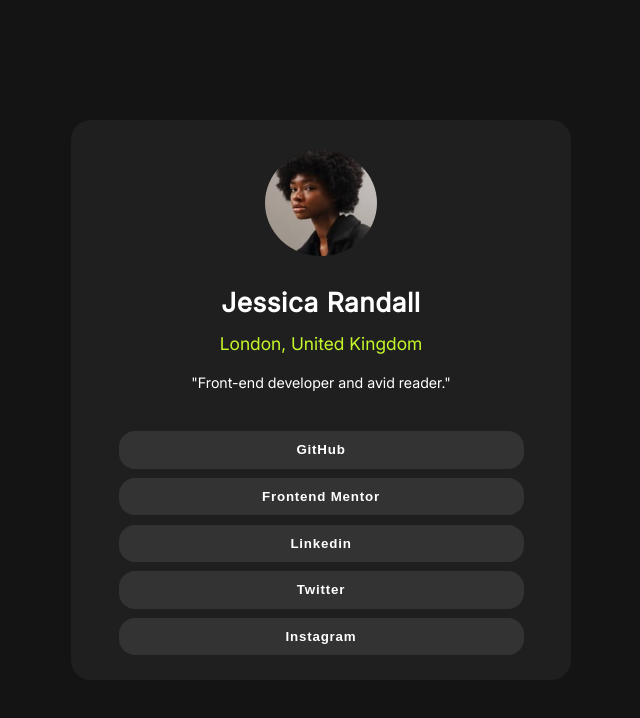
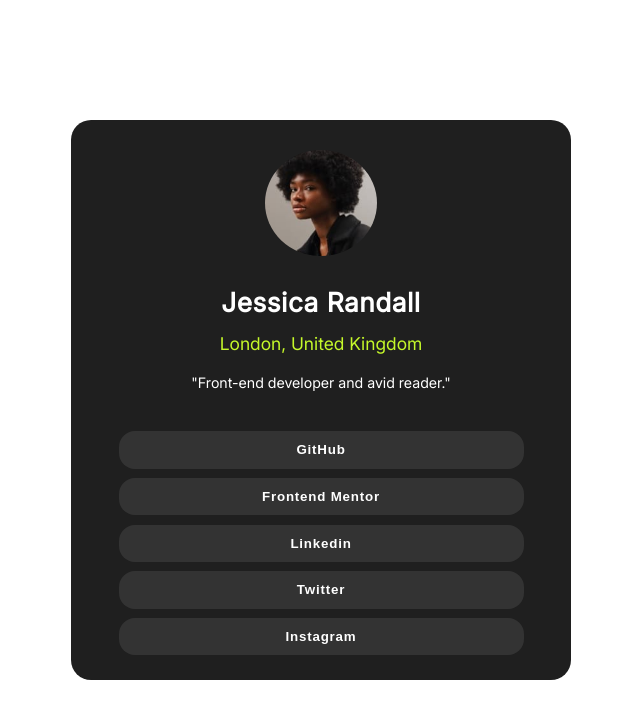
Before and after one commit to Riquelme3m/iJunior-Social-Media-Profile, a plain HTML site: page index.html in a window 1280 px wide. Shown: the whole page, without its empty margins (319-959 px from the left). Drawn offline with Linux system fonts and the light colour scheme.

Commit message:
Last modification and finishing the project

```diff
--- a/style.css
+++ b/style.css
@@ -25,7 +25,7 @@ body{
     flex-direction: column;
     justify-content: center;
     align-items: center;
-    background-color: var(--Grey-900);
+    background-color: var(blue);
 
 }
 main{
```
